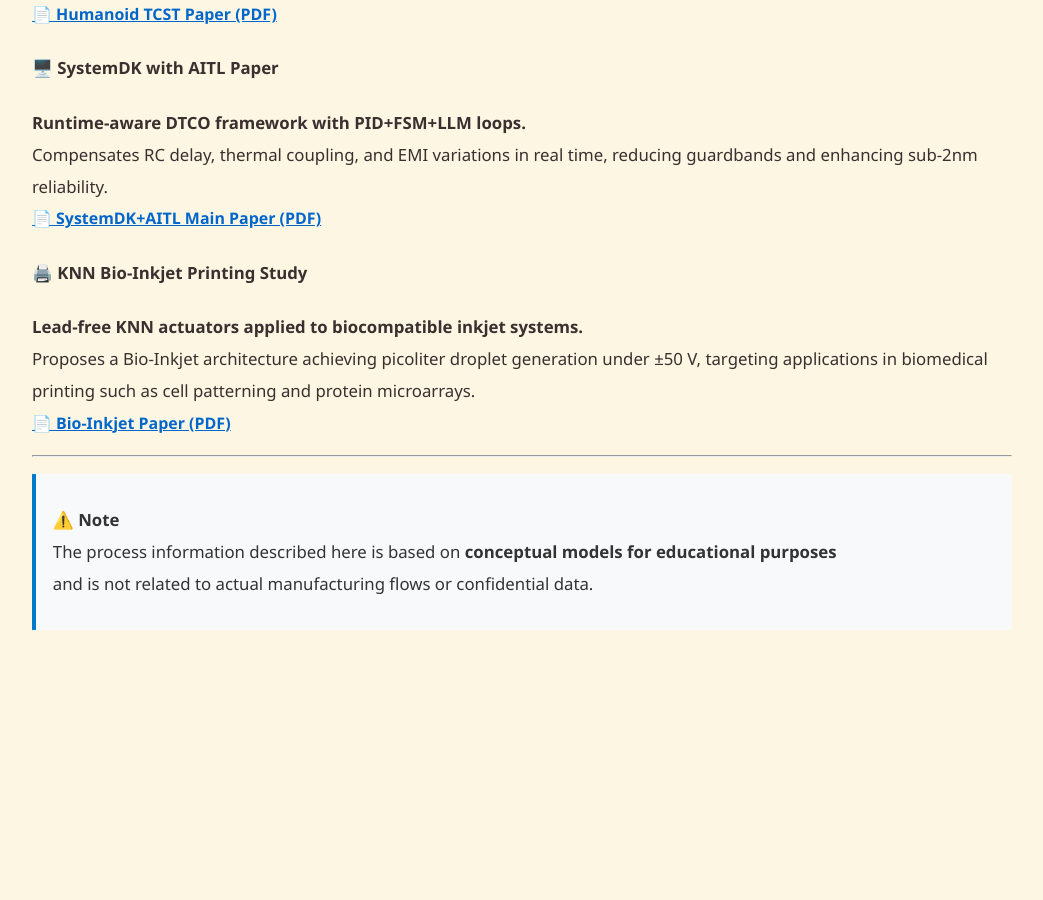
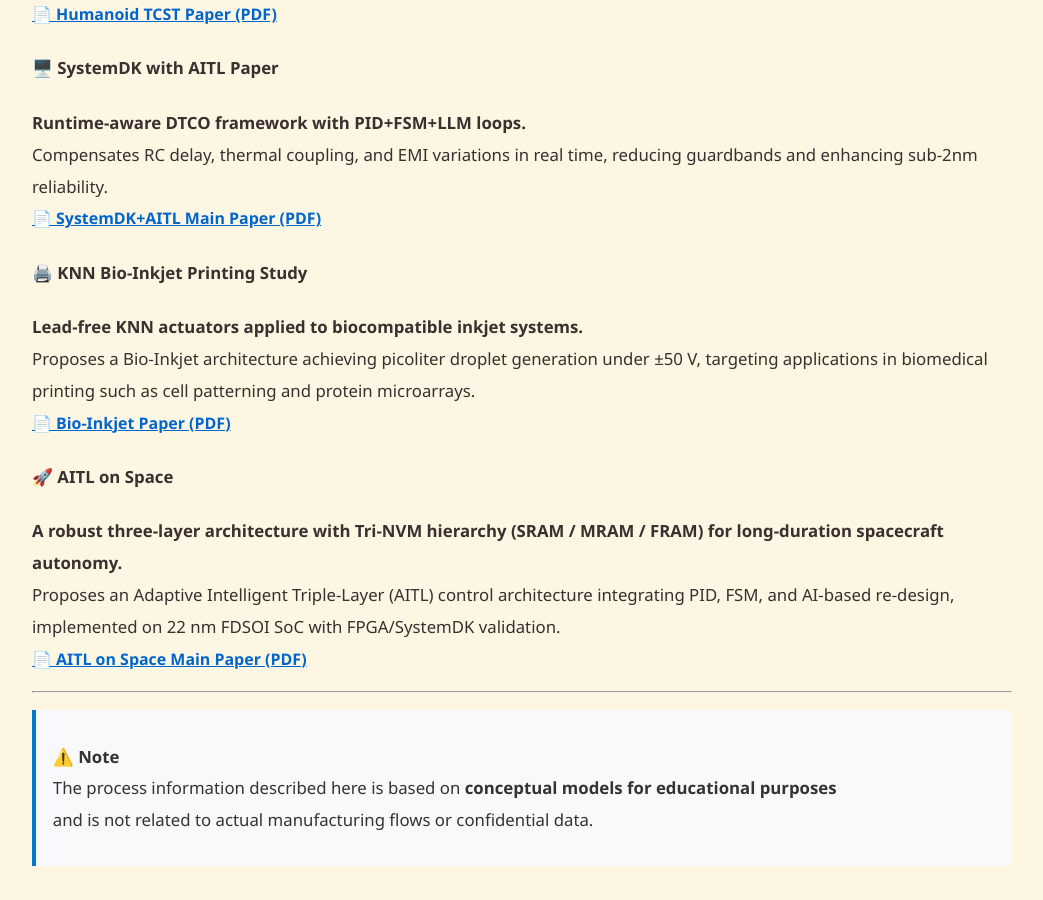
Before and after one commit to Samizo-AITL/Samizo-AITL.github.io, a Jekyll site: the page built from about/career-summary/en/index.md, in a window 1280 px wide and 900 px high, scrolled down 3405 px. Shown: the whole window, without its empty margins (118-1161 px from the left). Built offline with Jekyll 4.4.1, drawn with Linux system fonts in a browser that asks for light colours; before the commit the page ends 4069 px from its top, so only the background shows below that.

Commit message:
Update index.md

```diff
--- a/about/career-summary/en/index.md
+++ b/about/career-summary/en/index.md
@@ -118,6 +118,11 @@ Compensates RC delay, thermal coupling, and EMI variations in real time, reducin
 Proposes a Bio-Inkjet architecture achieving picoliter droplet generation under ±50 V, targeting applications in biomedical printing such as cell patterning and protein microarrays.
 [📄 Bio-Inkjet Paper (PDF)](../docs/bioinkjet_knn.pdf)
 
+#### 🚀 AITL on Space
+**A robust three-layer architecture with Tri-NVM hierarchy (SRAM / MRAM / FRAM) for long-duration spacecraft autonomy.**
+Proposes an Adaptive Intelligent Triple-Layer (AITL) control architecture integrating PID, FSM, and AI-based re-design, implemented on 22 nm FDSOI SoC with FPGA/SystemDK validation.
+[📄 AITL on Space Main Paper (PDF)](../docs/aitl_space.pdf)
+
 ---
 
 > ⚠️ **Note**
```
